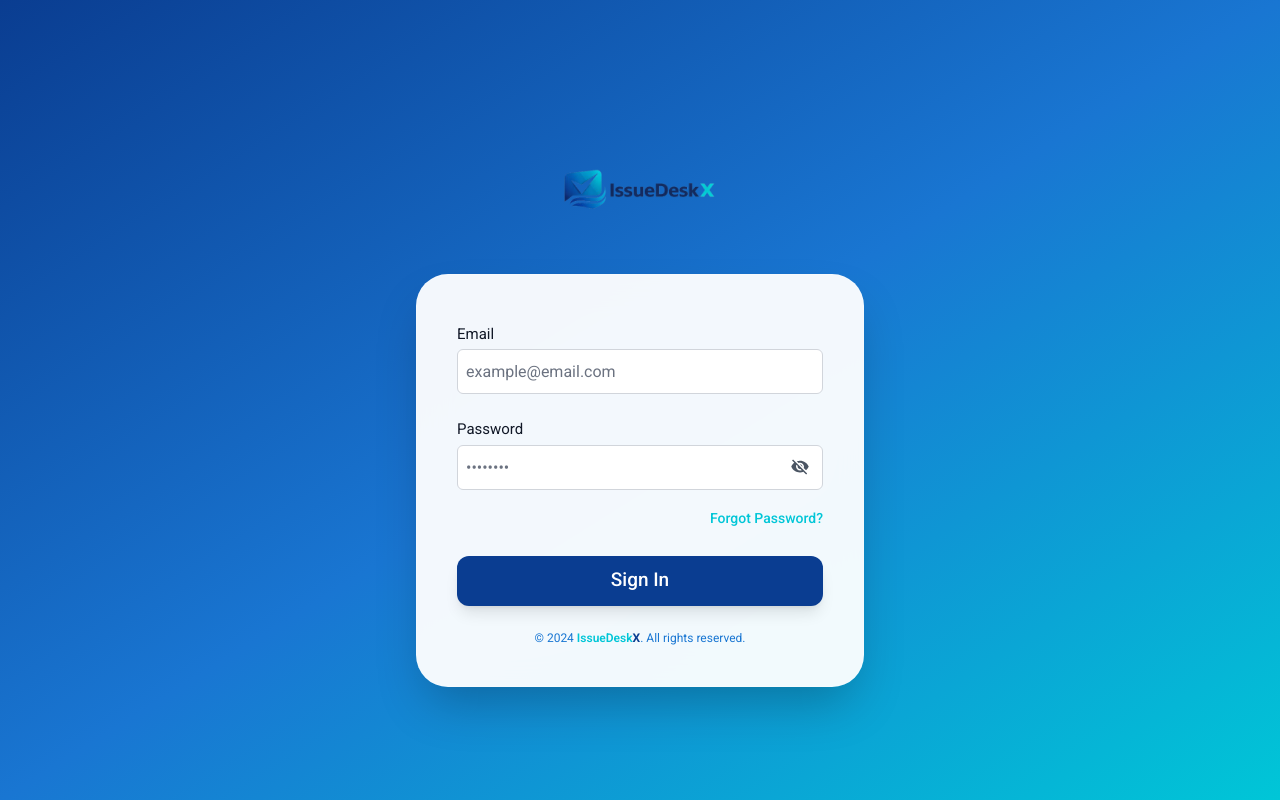
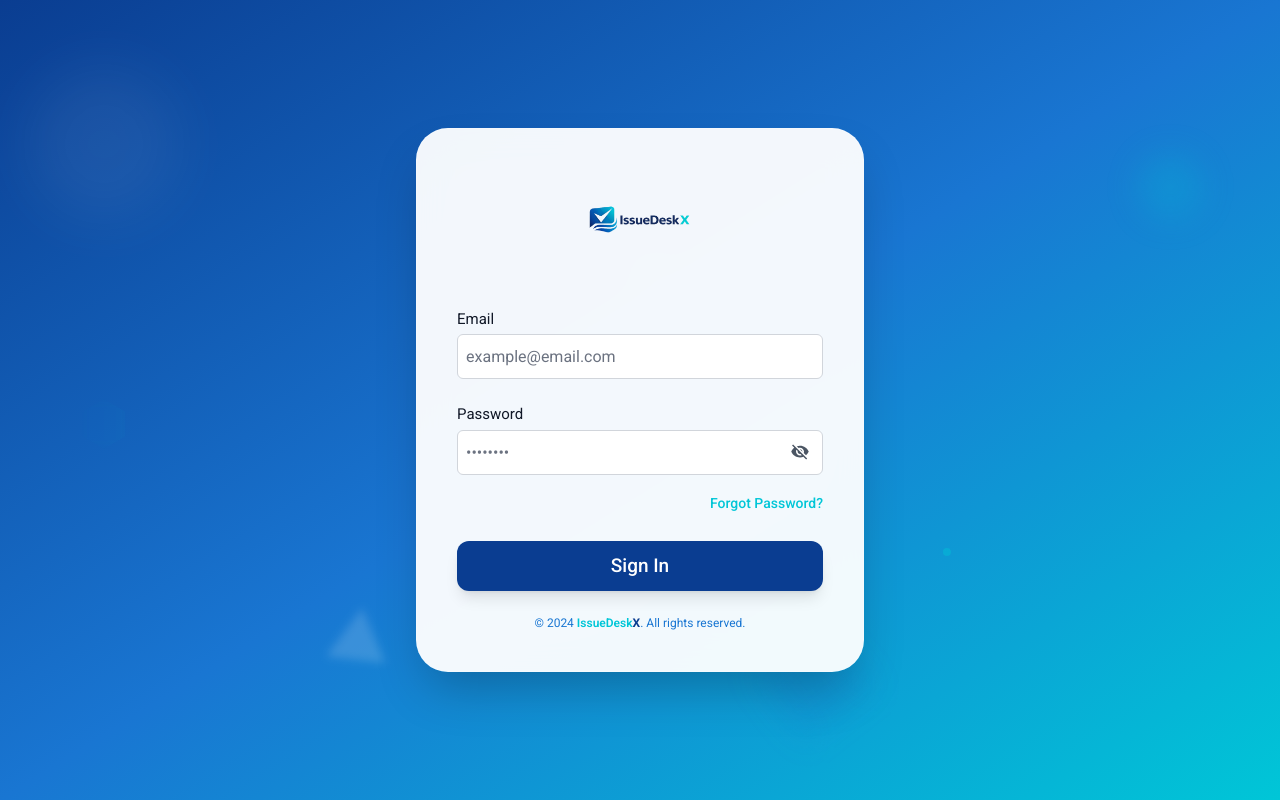
Before and after one commit to Devindin/Issue-Tracker, a React (Vite) app in the folder frontend/: page / in a window 1280 px wide. Built offline with nearby package versions, Linux system fonts and the light colour scheme.

Commit message:
Add animated shapes to login bg

```diff
--- a/frontend/src/Pages/Login.tsx
+++ b/frontend/src/Pages/Login.tsx
@@ -68,10 +68,112 @@ function Login(): React.JSX.Element {
   };
 
   return (
-    <div className="h-screen flex items-center justify-center bg-gradient-to-br from-[#0A3D91] via-[#1976D2] to-[#00C6D7] flex flex-col">
-      <img src={Logo} alt="Login Illustration" className="h-40 self-center" />
+    <div className="min-h-screen flex items-center justify-center bg-gradient-to-br from-[#0A3D91] via-[#1976D2] to-[#00C6D7] relative overflow-hidden">
+      {/* Background Shapes */}
+      <div className="absolute inset-0 overflow-hidden">
+        {/* Large Circle */}
+        <motion.div
+          className="absolute top-20 left-10 w-32 h-32 bg-white/10 rounded-full blur-xl"
+          animate={{
+            scale: [1, 1.2, 1],
+            opacity: [0.3, 0.6, 0.3],
+          }}
+          transition={{
+            duration: 4,
+            repeat: Infinity,
+            ease: "easeInOut",
+          }}
+        />
+
+        {/* Small Circle */}
+        <motion.div
+          className="absolute top-40 right-20 w-16 h-16 bg-[#00C6D7]/20 rounded-full blur-lg"
+          animate={{
+            y: [0, -20, 0],
+            x: [0, 10, 0],
+          }}
+          transition={{
+            duration: 3,
+            repeat: Infinity,
+            ease: "easeInOut",
+          }}
+        />
+
+        {/* Triangle */}
+        <motion.div
+          className="absolute bottom-32 left-1/4 w-0 h-0 border-l-[30px] border-r-[30px] border-b-[52px] border-l-transparent border-r-transparent border-b-white/15 blur-sm"
+          animate={{
+            rotate: [0, 180, 360],
+          }}
+          transition={{
+            duration: 8,
+            repeat: Infinity,
+            ease: "linear",
+          }}
+        />
+
+        {/* Square */}
+        <motion.div
+          className="absolute bottom-20 right-1/3 w-20 h-20 bg-[#1976D2]/20 rotate-45 blur-lg"
+          animate={{
+            scale: [1, 1.3, 1],
+            rotate: [45, 135, 45],
+          }}
+          transition={{
+            duration: 5,
+            repeat: Infinity,
+            ease: "easeInOut",
+          }}
+        />
+
+        {/* Floating Dots */}
+        <motion.div
+          className="absolute top-1/3 left-1/2 w-3 h-3 bg-white/30 rounded-full"
+          animate={{
+            y: [0, -30, 0],
+            opacity: [0.5, 1, 0.5],
+          }}
+          transition={{
+            duration: 2.5,
+            repeat: Infinity,
+            ease: "easeInOut",
+          }}
+        />
+
+        <motion.div
+          className="absolute top-2/3 right-1/4 w-2 h-2 bg-[#00C6D7]/40 rounded-full"
+          animate={{
+            y: [0, 25, 0],
+            x: [0, -15, 0],
+          }}
+          transition={{
+            duration: 3.5,
+            repeat: Infinity,
+            ease: "easeInOut",
+            delay: 1,
+          }}
+        />
+
+        {/* Hexagon */}
+        <motion.div
+          className="absolute top-1/2 left-20 w-12 h-12 bg-gradient-to-r from-[#1976D2]/20 to-[#00C6D7]/20 blur-sm"
+          style={{
+            clipPath: 'polygon(50% 0%, 93.3% 25%, 93.3% 75%, 50% 100%, 6.7% 75%, 6.7% 25%)',
+          }}
+          animate={{
+            scale: [1, 1.5, 1],
+            opacity: [0.2, 0.5, 0.2],
+          }}
+          transition={{
+            duration: 6,
+            repeat: Infinity,
+            ease: "easeInOut",
+          }}
+        />
+      </div>
+
       <motion.div
-        className="w-full max-w-md rounded-[32px] shadow-2xl overflow-hidden bg-white/95 dark:bg-gray-800/95 backdrop-blur-lg border border-white/20"
+        className="w-full max-w-md rounded-[32px] shadow-2xl overflow-hidden bg-white/95 dark:bg-gray-800/95 backdrop-blur-lg border border-white/20 relative z-10"
         initial={{ opacity: 0, scale: 0.95 }}
         animate={{ opacity: 1, scale: 1 }}
         transition={{ duration: 0.6 }}
@@ -83,6 +185,7 @@ function Login(): React.JSX.Element {
           initial="hidden"
           animate="visible"
         >
+            <img src={Logo} alt="Logo" className="w-40 mx-auto mb-6" />
           <motion.div
             className="flex flex-col justify-center items-center flex-grow"
             variants={itemVariants}
```
